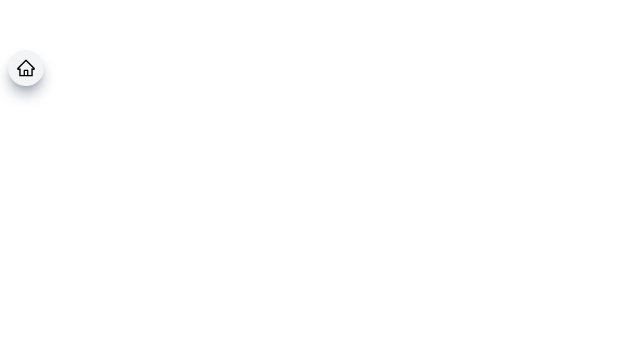
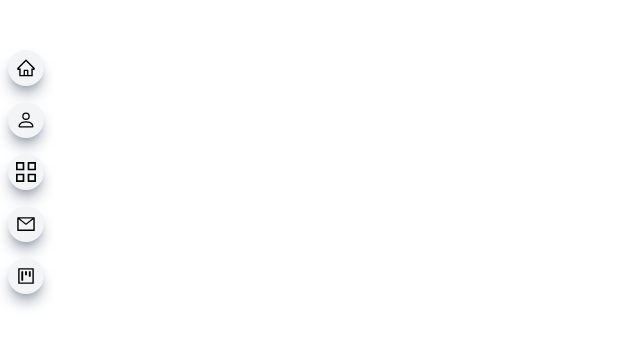
Before and after one commit to athenamw/whatsYourReact-ion, a React (Vite) app: page / in a window 1280 px wide. Shown: the part 158-504 px from the top of the page, without its empty margins (0-640 px from the left). Built offline with nearby package versions, Linux system fonts and the light colour scheme.

Commit message:
finish side buttons

```diff
--- a/src/components/Sidenav.jsx
+++ b/src/components/Sidenav.jsx
@@ -47,6 +47,18 @@
                     <a href="#main" className="rounded-full shadow-lg bg-gray-100 shadow-gray-400 m-2 p-2 cursor-pointer hover:scale-110 ease-in duration-300">
                         <AiOutlineHome size={20}/>
                     </a>
+                    <a href="#main" className="rounded-full shadow-lg bg-gray-100 shadow-gray-400 m-2 p-2 cursor-pointer hover:scale-110 ease-in duration-300">
+                        <BsPerson size={20}/>
+                    </a>
+                    <a href="#main" className="rounded-full shadow-lg bg-gray-100 shadow-gray-400 m-2 p-2 cursor-pointer hover:scale-110 ease-in duration-300">
+                        <GrProjects size={20}/>
+                    </a>
+                    <a href="#main" className="rounded-full shadow-lg bg-gray-100 shadow-gray-400 m-2 p-2 cursor-pointer hover:scale-110 ease-in duration-300">
+                        <AiOutlineMail size={20}/>
+                    </a>
+                    <a href="#main" className="rounded-full shadow-lg bg-gray-100 shadow-gray-400 m-2 p-2 cursor-pointer hover:scale-110 ease-in duration-300">
+                        <AiOutlineProject size={20}/>
+                    </a>
                 </section>
             </section>
 
```
